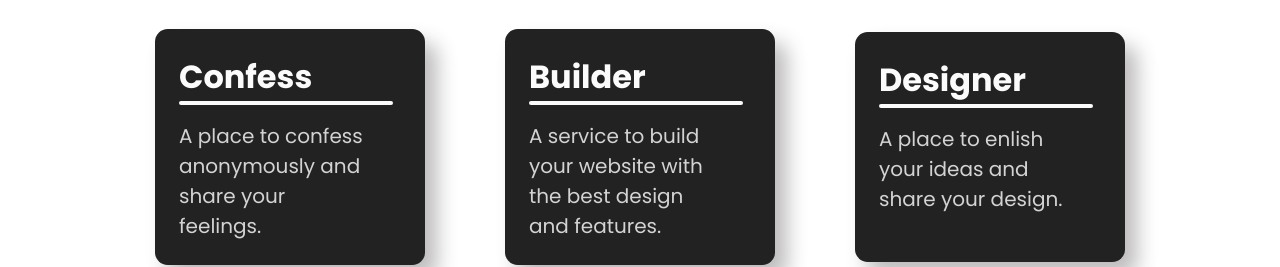
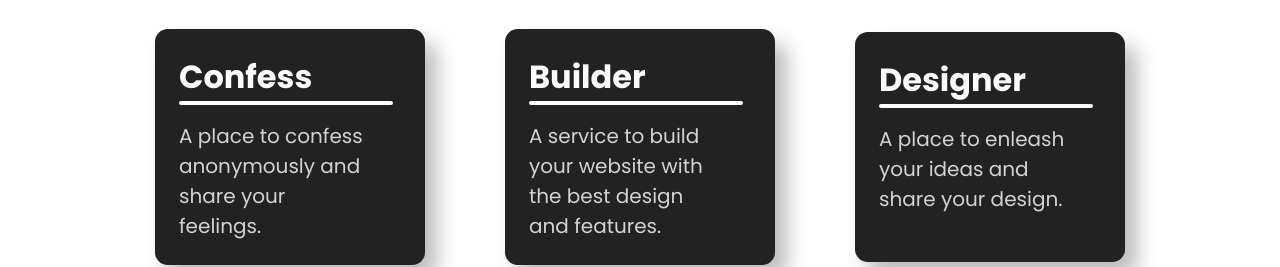
Before and after one commit to BufferOverflow-me/website, a Next.js app: page / in a window 1280 px wide. Shown: the part 1720-1987 px from the top of the page. Built offline with nearby package versions, Linux system fonts and the light colour scheme; no server answers.

Commit message:
Fixed a typo

```diff
--- a/components/landing_page/screen/feature.jsx
+++ b/components/landing_page/screen/feature.jsx
@@ -13,7 +13,7 @@ const myFeature = [
     },
     {
         title: 'Designer',
-        desc: 'A place to enlish your ideas and share your design.'
+        desc: 'A place to enleash your ideas and share your design.'
     },
 ];
 const feature = () => {
--- a/components/landing_page/screen/sample.jsx
+++ b/components/landing_page/screen/sample.jsx
@@ -25,6 +25,7 @@ const sample = () => {
                         width={700}
                         height={500}
                         className='rounded-2xl blur-sm'
+                        priority={true}
                     />
                 </div>
             </div>
```
